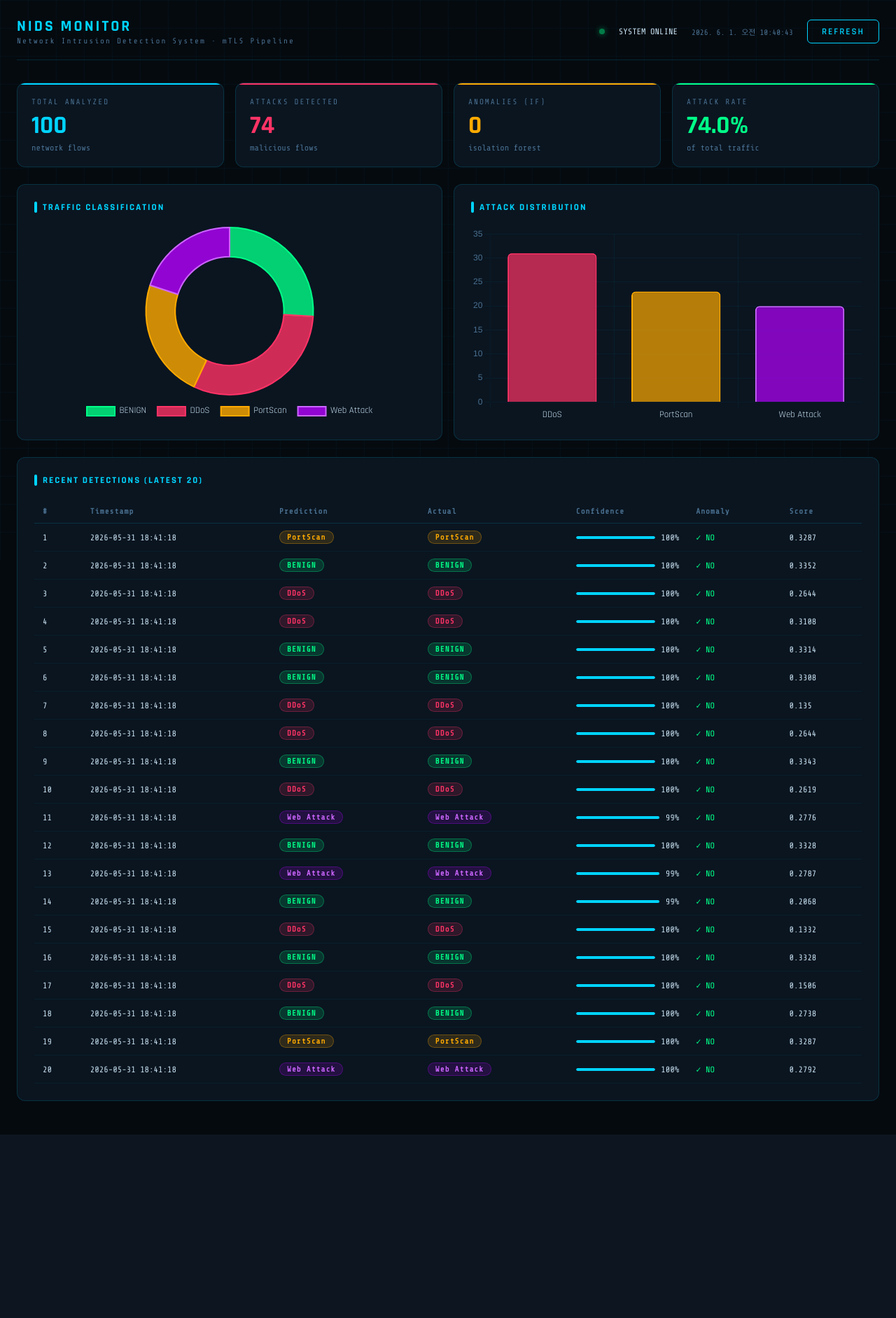
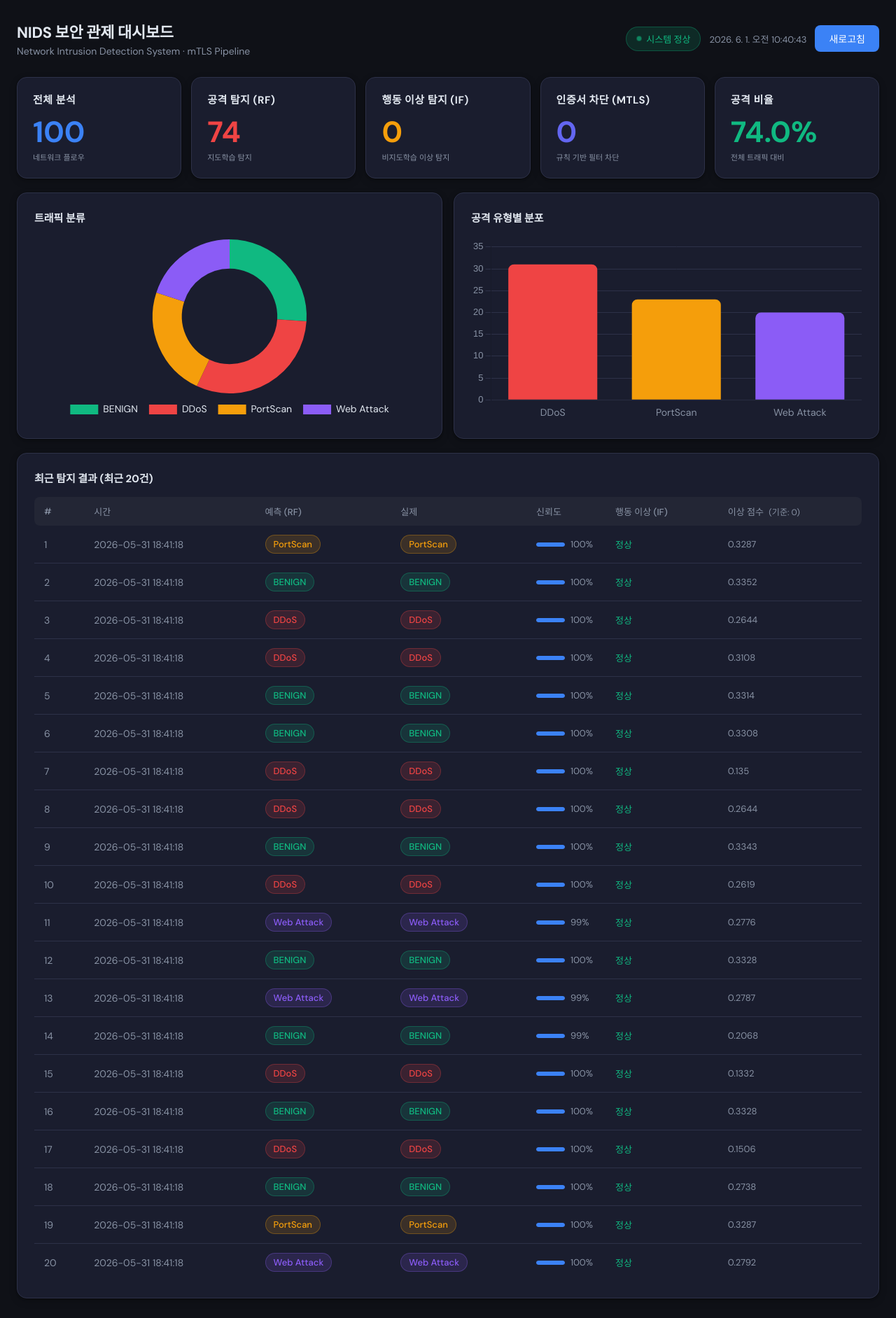
Before and after one commit to LeeMinseo315/Intrusion-Detection-System-with-PKI, a Flask app: page /dashboard in a window 1280 px wide. Shown: the whole page at 70% size. Before the commit the page ends 1621 px from the top, so only its background shows below. Run offline with Flask 3, Linux system fonts and the light colour scheme; parts of the project's set-up code (start-up, migrations or seed data) failed here and were passed over.

Commit message:
대시보드 디자인 수정

```diff
--- a/templates/dashboard.html
+++ b/templates/dashboard.html
@@ -5,90 +5,109 @@
   <meta name="viewport" content="width=device-width, initial-scale=1.0">
   <title>NIDS Dashboard</title>
   <script src="https://cdnjs.cloudflare.com/ajax/libs/Chart.js/4.4.1/chart.umd.min.js"></script>
+  <link href="https://fonts.googleapis.com/css2?family=Noto+Sans+KR:wght@400;500;700&family=DM+Sans:wght@400;500;700&display=swap" rel="stylesheet">
   <style>
-    @import url('https://fonts.googleapis.com/css2?family=Share+Tech+Mono&family=Rajdhani:wght@400;600;700&display=swap');
     :root {
-      --bg: #050a0f; --bg2: #0a1520; --bg3: #0f1e2e;
-      --accent: #00d4ff; --accent2: #00ff88;
-      --danger: #ff3366; --warning: #ffaa00;
-      --text: #c8e0f0; --text-dim: #4a7090;
-      --border: rgba(0,212,255,0.15);
-      --glow: 0 0 20px rgba(0,212,255,0.3);
+      --bg: #0f1117;
+      --bg2: #1a1d2e;
+      --bg3: #232635;
+      --text: #e2e8f0;
+      --text-secondary: #8892a4;
+      --border: #2d3148;
+      --accent: #3b82f6;
+      --accent-light: rgba(59,130,246,0.15);
+      --danger: #ef4444;
+      --danger-light: rgba(239,68,68,0.15);
+      --warning: #f59e0b;
+      --warning-light: rgba(245,158,11,0.15);
+      --success: #10b981;
+      --success-light: rgba(16,185,129,0.15);
+      --purple: #8b5cf6;
+      --purple-light: rgba(139,92,246,0.15);
+      --indigo: #6366f1;
+      --indigo-light: rgba(99,102,241,0.15);
+      --shadow: 0 1px 3px rgba(0,0,0,0.3), 0 4px 12px rgba(0,0,0,0.2);
+      --shadow-hover: 0 4px 16px rgba(0,0,0,0.4);
     }
-    * { margin:0; padding:0; box-sizing:border-box; }
-    body { background:var(--bg); color:var(--text); font-family:'Rajdhani',sans-serif; min-height:100vh; }
-    body::before {
-      content:''; position:fixed; inset:0;
-      background-image: linear-gradient(rgba(0,212,255,0.03) 1px,transparent 1px), linear-gradient(90deg,rgba(0,212,255,0.03) 1px,transparent 1px);
-      background-size:40px 40px; pointer-events:none; z-index:0;
-    }
-    .container { position:relative; z-index:1; max-width:1400px; margin:0 auto; padding:24px; }
-    header { display:flex; justify-content:space-between; align-items:center; margin-bottom:32px; padding-bottom:20px; border-bottom:1px solid var(--border); }
-    .logo { display:flex; align-items:center; gap:12px; }
-    h1 { font-size:22px; font-weight:700; letter-spacing:3px; color:var(--accent); text-transform:uppercase; }
-    .subtitle { font-family:'Share Tech Mono',monospace; font-size:11px; color:var(--text-dim); letter-spacing:2px; }
-    .status-bar { display:flex; align-items:center; gap:20px; font-family:'Share Tech Mono',monospace; font-size:12px; }
-    .status-dot { width:8px; height:8px; border-radius:50%; background:var(--accent2); box-shadow:0 0 8px var(--accent2); animation:pulse 2s infinite; }
-    @keyframes pulse { 0%,100%{opacity:1} 50%{opacity:0.4} }
-    .timestamp { color:var(--text-dim); font-size:11px; }
-    .cards { display:grid; grid-template-columns:repeat(4,1fr); gap:16px; margin-bottom:24px; }
-    .card { background:var(--bg2); border:1px solid var(--border); border-radius:12px; padding:20px; position:relative; overflow:hidden; }
-    .card::before { content:''; position:absolute; top:0; left:0; right:0; height:2px; background:var(--accent); }
-    .card.danger::before { background:var(--danger); }
-    .card.warning::before { background:var(--warning); }
-    .card.success::before { background:var(--accent2); }
-    .card-label { font-size:11px; letter-spacing:2px; text-transform:uppercase; color:var(--text-dim); margin-bottom:10px; font-family:'Share Tech Mono',monospace; }
-    .card-value { font-size:36px; font-weight:700; color:var(--accent); line-height:1; margin-bottom:6px; }
-    .card.danger .card-value { color:var(--danger); }
-    .card.warning .card-value { color:var(--warning); }
-    .card.success .card-value { color:var(--accent2); }
-    .card-sub { font-size:12px; color:var(--text-dim); font-family:'Share Tech Mono',monospace; }
-    .charts { display:grid; grid-template-columns:1fr 1fr; gap:16px; margin-bottom:24px; }
-    .chart-box { background:var(--bg2); border:1px solid var(--border); border-radius:12px; padding:24px; }
-    .chart-title { font-size:13px; font-weight:700; letter-spacing:2px; text-transform:uppercase; color:var(--accent); margin-bottom:20px; display:flex; align-items:center; gap:8px; }
-    .chart-title::before { content:''; width:4px; height:16px; background:var(--accent); border-radius:2px; }
-    .chart-wrapper { position:relative; height:280px; }
-    .table-box { background:var(--bg2); border:1px solid var(--border); border-radius:12px; padding:24px; margin-bottom:24px; }
-    .table-title { font-size:13px; font-weight:700; letter-spacing:2px; text-transform:uppercase; color:var(--accent); margin-bottom:20px; display:flex; align-items:center; gap:8px; }
-    .table-title::before { content:''; width:4px; height:16px; background:var(--accent); border-radius:2px; }
-    table { width:100%; border-collapse:collapse; font-family:'Share Tech Mono',monospace; font-size:12px; }
-    th { text-align:left; padding:10px 12px; color:var(--text-dim); border-bottom:1px solid var(--border); letter-spacing:1px; font-size:11px; }
-    td { padding:10px 12px; border-bottom:1px solid rgba(0,212,255,0.05); color:var(--text); }
-    tr:hover td { background:rgba(0,212,255,0.03); }
-    .badge { display:inline-block; padding:2px 10px; border-radius:20px; font-size:11px; font-weight:600; letter-spacing:1px; }
-    .badge-benign { background:rgba(0,255,136,0.15); color:var(--accent2); border:1px solid rgba(0,255,136,0.3); }
-    .badge-ddos { background:rgba(255,51,102,0.15); color:var(--danger); border:1px solid rgba(255,51,102,0.3); }
-    .badge-portscan { background:rgba(255,170,0,0.15); color:var(--warning); border:1px solid rgba(255,170,0,0.3); }
-    .badge-webattack { background:rgba(180,0,255,0.15); color:#cc66ff; border:1px solid rgba(180,0,255,0.3); }
-    .anomaly-true { color:var(--danger); }
-    .anomaly-false { color:var(--accent2); }
-    .confidence-bar { display:flex; align-items:center; gap:8px; }
-    .confidence-track { flex:1; height:4px; background:var(--bg3); border-radius:2px; overflow:hidden; }
-    .confidence-fill { height:100%; background:var(--accent); border-radius:2px; }
-    .loading { text-align:center; padding:60px; font-family:'Share Tech Mono',monospace; color:var(--text-dim); font-size:14px; }
-    .refresh-btn { background:transparent; border:1px solid var(--accent); color:var(--accent); padding:8px 20px; border-radius:6px; cursor:pointer; font-family:'Rajdhani',sans-serif; font-size:13px; font-weight:600; letter-spacing:2px; text-transform:uppercase; transition:all 0.2s; }
-    .refresh-btn:hover { background:var(--accent); color:var(--bg); }
+    * { margin: 0; padding: 0; box-sizing: border-box; }
+    body { background: var(--bg); color: var(--text); font-family: 'DM Sans', 'Noto Sans KR', sans-serif; min-height: 100vh; font-size: 15px; }
+    .container { max-width: 1300px; margin: 0 auto; padding: 28px 24px; }
+    header { display: flex; justify-content: space-between; align-items: center; margin-bottom: 28px; }
+    .header-left h1 { font-size: 22px; font-weight: 700; color: var(--text); letter-spacing: -0.3px; }
+    .header-left p { font-size: 14px; color: var(--text-secondary); margin-top: 3px; }
+    .header-right { display: flex; align-items: center; gap: 12px; }
+    .status-badge { display: flex; align-items: center; gap: 6px; background: var(--success-light); color: var(--success); padding: 7px 14px; border-radius: 20px; font-size: 13px; font-weight: 500; border: 1px solid rgba(16,185,129,0.3); }
+    .status-dot { width: 8px; height: 8px; border-radius: 50%; background: var(--success); animation: pulse 2s infinite; }
+    @keyframes pulse { 0%,100%{opacity:1;transform:scale(1)} 50%{opacity:0.6;transform:scale(0.85)} }
+    .timestamp { font-size: 13px; color: var(--text-secondary); }
+    .refresh-btn { background: var(--accent); color: white; border: none; padding: 9px 20px; border-radius: 8px; cursor: pointer; font-size: 14px; font-weight: 500; font-family: inherit; transition: background 0.2s, transform 0.1s; }
+    .refresh-btn:hover { background: #2563eb; transform: translateY(-1px); }
+
+    .cards { display: grid; grid-template-columns: repeat(5, 1fr); gap: 14px; margin-bottom: 20px; }
+    .card { background: var(--bg2); border-radius: 14px; padding: 22px; box-shadow: var(--shadow); border: 1px solid var(--border); transition: box-shadow 0.2s, border-color 0.2s; }
+    .card:hover { box-shadow: var(--shadow-hover); border-color: #3d4268; }
+    .card-label { font-size: 15px; font-weight: 600; color: var(--text); text-transform: uppercase; letter-spacing: 0.5px; line-height: 1.4; margin-bottom: 14px; }    .card-value { font-size: 42px; font-weight: 700; line-height: 1; margin-bottom: 6px; }
+    .card-value.blue { color: var(--accent); }
+    .card-value.red { color: var(--danger); }
+    .card-value.yellow { color: var(--warning); }
+    .card-value.green { color: var(--success); }
+    .card-value.indigo { color: var(--indigo); }
+    .card-sub { font-size: 11px; color: var(--text-secondary); }
+
+    .charts { display: grid; grid-template-columns: 1fr 1fr; gap: 16px; margin-bottom: 20px; }
+    .chart-box { background: var(--bg2); border-radius: 14px; padding: 24px; box-shadow: var(--shadow); border: 1px solid var(--border); }
+    .chart-box-title { font-size: 15px; font-weight: 600; color: var(--text); margin-bottom: 20px; }
+    .chart-wrapper { position: relative; height: 260px; }
+
+    .table-box { background: var(--bg2); border-radius: 14px; padding: 24px; box-shadow: var(--shadow); border: 1px solid var(--border); }
+    .table-box-title { font-size: 15px; font-weight: 600; color: var(--text); margin-bottom: 16px; }
+    table { width: 100%; border-collapse: collapse; font-size: 14px; }
+    th { text-align: left; padding: 11px 14px; background: var(--bg3); color: var(--text-secondary); font-weight: 500; font-size: 13px; }
+    th:first-child { border-radius: 8px 0 0 8px; }
+    th:last-child { border-radius: 0 8px 8px 0; }
+    td { padding: 13px 14px; border-bottom: 1px solid var(--border); color: var(--text); }
+    tr:last-child td { border-bottom: none; }
+    tr:hover td { background: var(--bg3); }
+    .badge { display: inline-flex; align-items: center; padding: 4px 11px; border-radius: 20px; font-size: 13px; font-weight: 500; }
+    .badge-benign { background: var(--success-light); color: var(--success); border: 1px solid rgba(16,185,129,0.3); }
+    .badge-ddos { background: var(--danger-light); color: var(--danger); border: 1px solid rgba(239,68,68,0.3); }
+    .badge-portscan { background: var(--warning-light); color: var(--warning); border: 1px solid rgba(245,158,11,0.3); }
+    .badge-webattack { background: var(--purple-light); color: var(--purple); border: 1px solid rgba(139,92,246,0.3); }
+    .anomaly-yes { display: inline-flex; align-items: center; gap: 4px; color: var(--danger); font-weight: 500; font-size: 13px; }
+    .anomaly-no { display: inline-flex; align-items: center; gap: 4px; color: var(--success); font-weight: 500; font-size: 13px; }
+    .confidence-bar { display: flex; align-items: center; gap: 8px; }
+    .confidence-track { flex: 1; height: 6px; background: var(--border); border-radius: 3px; overflow: hidden; }
+    .confidence-fill { height: 100%; background: var(--accent); border-radius: 3px; }
+    .confidence-text { font-size: 13px; color: var(--text-secondary); min-width: 36px; }
+    .score-cell { font-size: 13px; }
+    .score-high { color: var(--danger); font-weight: 500; }
+    .score-low { color: var(--text-secondary); }
+    .loading { text-align: center; padding: 60px; color: var(--text-secondary); font-size: 15px; }
+    .threshold-note { font-size: 12px; color: var(--text-secondary); font-weight: 400; margin-left: 4px; }
   </style>
 </head>
 <body>
 <div class="container">
   <header>
-    <div class="logo">
-      <div>
-        <h1>NIDS Monitor</h1>
-        <div class="subtitle">Network Intrusion Detection System · mTLS Pipeline</div>
+    <div class="header-left">
+      <h1>NIDS 보안 관제 대시보드</h1>
+      <p>Network Intrusion Detection System · mTLS Pipeline</p>
+    </div>
+    <div class="header-right">
+      <div class="status-badge">
+        <div class="status-dot"></div>
+        시스템 정상
       </div>
-    </div>
-    <div class="status-bar">
-      <div class="status-dot"></div>
-      <span>SYSTEM ONLINE</span>
       <span class="timestamp" id="timestamp"></span>
-      <button class="refresh-btn" onclick="loadData()">REFRESH</button>
+      <button class="refresh-btn" onclick="loadData()">새로고침</button>
     </div>
   </header>
   <div id="content"><div class="loading">데이터 로딩 중...</div></div>
 </div>
+
 <script>
+  const IF_THRESHOLD = 0.0;
+
   function updateTimestamp() {
     document.getElementById('timestamp').textContent = new Date().toLocaleString('ko-KR');
   }
@@ -102,12 +121,13 @@
       const data = await res.json();
       render(data);
     } catch(e) {
-      document.getElementById('content').innerHTML = '<div style="text-align:center;padding:40px;color:#ff3366;font-family:monospace;">⚠ 데이터 로드 실패: ' + e.message + '</div>';
+      document.getElementById('content').innerHTML =
+        `<div style="text-align:center;padding:40px;color:var(--danger);">데이터 로드 실패: ${e.message}<br><br>/predict 엔드포인트를 먼저 호출해주세요.</div>`;
     }
   }
 
   function getBadgeClass(p) {
-    return {'BENIGN':'badge-benign','DDoS':'badge-ddos','PortScan':'badge-portscan','Web Attack':'badge-webattack'}[p] || 'badge-benign';
+    return {'BENIGN':'badge-benign','DDoS':'badge-ddos','PortScan':'badge-portscan','Web Attack':'badge-webattack'}[p]||'badge-benign';
   }
 
   function render(data) {
@@ -115,58 +135,104 @@
     const attackCount = data.filter(d => d.prediction !== 'BENIGN').length;
     const anomalyCount = data.filter(d => d.is_anomaly).length;
     const attackRate = ((attackCount/total)*100).toFixed(1);
+    const certBlockCount = data.filter(d => d.is_anomaly && d.anomaly_score >= IF_THRESHOLD).length;
     const cc = {'BENIGN':0,'DDoS':0,'PortScan':0,'Web Attack':0};
     data.forEach(d => { if(cc[d.prediction]!==undefined) cc[d.prediction]++; });
     const recent = data.slice(0,20);
 
     document.getElementById('content').innerHTML = `
       <div class="cards">
-        <div class="card"><div class="card-label">Total Analyzed</div><div class="card-value">${total}</div><div class="card-sub">network flows</div></div>
-        <div class="card danger"><div class="card-label">Attacks Detected</div><div class="card-value">${attackCount}</div><div class="card-sub">malicious flows</div></div>
-        <div class="card warning"><div class="card-label">Anomalies (IF)</div><div class="card-value">${anomalyCount}</div><div class="card-sub">isolation forest</div></div>
-        <div class="card success"><div class="card-label">Attack Rate</div><div class="card-value">${attackRate}%</div><div class="card-sub">of total traffic</div></div>
+        <div class="card">
+          <div class="card-label">전체 분석</div>
+          <div class="card-value blue">${total}</div>
+          <div class="card-sub">네트워크 플로우</div>
+        </div>
+        <div class="card">
+          <div class="card-label">공격 탐지 (RF)</div>
+          <div class="card-value red">${attackCount}</div>
+          <div class="card-sub">지도학습 탐지</div>
+        </div>
+        <div class="card">
+          <div class="card-label">행동 이상 탐지 (IF)</div>
+          <div class="card-value yellow">${anomalyCount}</div>
+          <div class="card-sub">비지도학습 이상 탐지</div>
+        </div>
+        <div class="card">
+          <div class="card-label">인증서 차단 (mTLS)</div>
+          <div class="card-value indigo">${certBlockCount}</div>
+          <div class="card-sub">규칙 기반 필터 차단</div>
+        </div>
+        <div class="card">
+          <div class="card-label">공격 비율</div>
+          <div class="card-value green">${attackRate}%</div>
+          <div class="card-sub">전체 트래픽 대비</div>
+        </div>
       </div>
       <div class="charts">
-        <div class="chart-box"><div class="chart-title">Traffic Classification</div><div class="chart-wrapper"><canvas id="donutChart"></canvas></div></div>
-        <div class="chart-box"><div class="chart-title">Attack Distribution</div><div class="chart-wrapper"><canvas id="barChart"></canvas></div></div>
+        <div class="chart-box"><div class="chart-box-title">트래픽 분류</div><div class="chart-wrapper"><canvas id="donutChart"></canvas></div></div>
+        <div class="chart-box"><div class="chart-box-title">공격 유형별 분포</div><div class="chart-wrapper"><canvas id="barChart"></canvas></div></div>
       </div>
       <div class="table-box">
-        <div class="table-title">Recent Detections (Latest 20)</div>
+        <div class="table-box-title">최근 탐지 결과 (최근 20건)</div>
         <table>
-          <thead><tr><th>#</th><th>Timestamp</th><th>Prediction</th><th>Actual</th><th>Confidence</th><th>Anomaly</th><th>Score</th></tr></thead>
+          <thead>
+            <tr>
+              <th>#</th><th>시간</th><th>예측 (RF)</th><th>실제</th><th>신뢰도</th>
+              <th>행동 이상 (IF)</th>
+              <th>이상 점수 <span class="threshold-note">(기준: ${IF_THRESHOLD})</span></th>
+            </tr>
+          </thead>
           <tbody>${recent.map(d=>`<tr>
-            <td>${d.id}</td><td>${d.timestamp}</td>
+            <td style="color:var(--text-secondary)">${d.id}</td>
+            <td style="color:var(--text-secondary)">${d.timestamp}</td>
             <td><span class="badge ${getBadgeClass(d.prediction)}">${d.prediction}</span></td>
             <td><span class="badge ${getBadgeClass(d.actual)}">${d.actual}</span></td>
-            <td><div class="confidence-bar"><div class="confidence-track"><div class="confidence-fill" style="width:${(d.confidence*100).toFixed(0)}%"></div></div><span>${(d.confidence*100).toFixed(0)}%</span></div></td>
-            <td class="${d.is_anomaly?'anomaly-true':'anomaly-false'}">${d.is_anomaly?'⚠ YES':'✓ NO'}</td>
-            <td>${d.anomaly_score}</td>
+            <td><div class="confidence-bar"><div class="confidence-track"><div class="confidence-fill" style="width:${(d.confidence*100).toFixed(0)}%"></div></div><span class="confidence-text">${(d.confidence*100).toFixed(0)}%</span></div></td>
+            <td>${d.is_anomaly?'<span class="anomaly-yes">이상</span>':'<span class="anomaly-no">정상</span>'}</td>
+            <td class="score-cell ${d.anomaly_score < IF_THRESHOLD ? 'score-high' : 'score-low'}">${d.anomaly_score}</td>
           </tr>`).join('')}</tbody>
         </table>
       </div>`;
 
-    new Chart(document.getElementById('donutChart'),{
-      type:'doughnut',
-      data:{
-        labels:['BENIGN','DDoS','PortScan','Web Attack'],
-        datasets:[{data:[cc['BENIGN'],cc['DDoS'],cc['PortScan'],cc['Web Attack']],
-          backgroundColor:['rgba(0,255,136,0.8)','rgba(255,51,102,0.8)','rgba(255,170,0,0.8)','rgba(180,0,255,0.8)'],
-          borderColor:['#00ff88','#ff3366','#ffaa00','#cc66ff'],borderWidth:2}]
+    new Chart(document.getElementById('donutChart'), {
+      type: 'doughnut',
+      data: {
+        labels: ['BENIGN', 'DDoS', 'PortScan', 'Web Attack'],
+        datasets: [{
+          data: [cc['BENIGN'], cc['DDoS'], cc['PortScan'], cc['Web Attack']],
+          backgroundColor: ['#10b981','#ef4444','#f59e0b','#8b5cf6'],
+          borderColor: ['#10b981','#ef4444','#f59e0b','#8b5cf6'],
+          borderWidth: 0
+        }]
       },
-      options:{responsive:true,maintainAspectRatio:false,plugins:{legend:{position:'bottom',labels:{color:'#c8e0f0',font:{family:'Rajdhani',size:13},padding:16}}},cutout:'65%'}
+      options: {
+        responsive: true, maintainAspectRatio: false,
+        plugins: { legend: { position: 'bottom', labels: { color: '#e2e8f0', font: { family: 'DM Sans', size: 14 }, padding: 16 } } },
+        cutout: '62%'
+      }
     });
 
-    new Chart(document.getElementById('barChart'),{
-      type:'bar',
-      data:{
-        labels:['DDoS','PortScan','Web Attack'],
-        datasets:[{label:'Count',data:[cc['DDoS'],cc['PortScan'],cc['Web Attack']],
-          backgroundColor:['rgba(255,51,102,0.7)','rgba(255,170,0,0.7)','rgba(180,0,255,0.7)'],
-          borderColor:['#ff3366','#ffaa00','#cc66ff'],borderWidth:2,borderRadius:6}]
+    new Chart(document.getElementById('barChart'), {
+      type: 'bar',
+      data: {
+        labels: ['DDoS', 'PortScan', 'Web Attack'],
+        datasets: [{
+          label: '건수',
+          data: [cc['DDoS'], cc['PortScan'], cc['Web Attack']],
+          backgroundColor: ['#ef4444','#f59e0b','#8b5cf6'],
+          borderColor: ['#ef4444','#f59e0b','#8b5cf6'],
+          borderWidth: 0,
+          borderRadius: 8
+        }]
       },
-      options:{responsive:true,maintainAspectRatio:false,plugins:{legend:{display:false}},
-        scales:{x:{ticks:{color:'#c8e0f0',font:{family:'Rajdhani',size:13}},grid:{color:'rgba(0,212,255,0.05)'}},
-          y:{ticks:{color:'#4a7090'},grid:{color:'rgba(0,212,255,0.05)'},beginAtZero:true}}}
+      options: {
+        responsive: true, maintainAspectRatio: false,
+        plugins: { legend: { display: false } },
+        scales: {
+          x: { ticks: { color: '#8892a4', font: { family: 'DM Sans', size: 14 } }, grid: { display: false } },
+          y: { ticks: { color: '#8892a4', font: { size: 13 } }, grid: { color: '#2d3148' }, beginAtZero: true }
+        }
+      }
     });
   }
   loadData();
```
